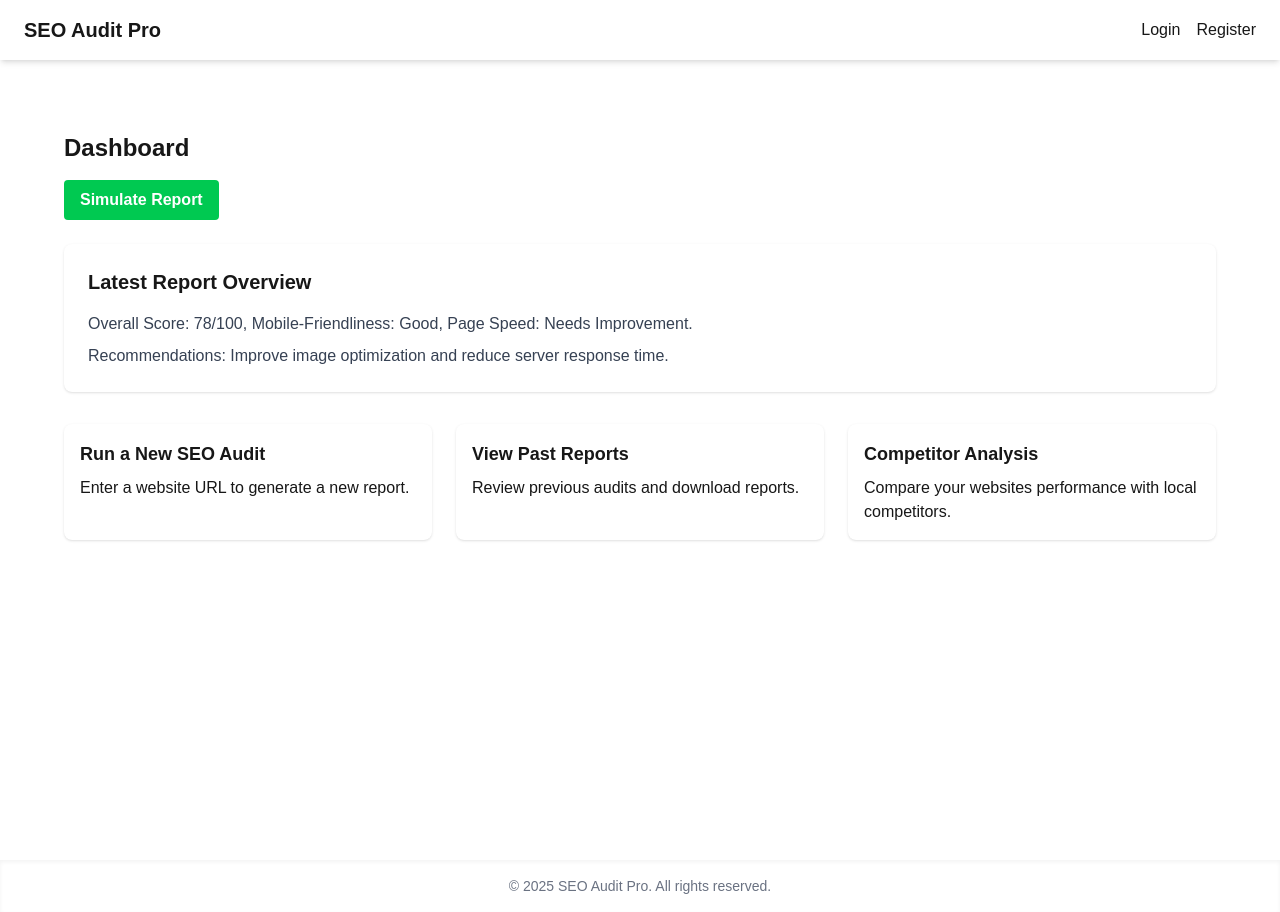
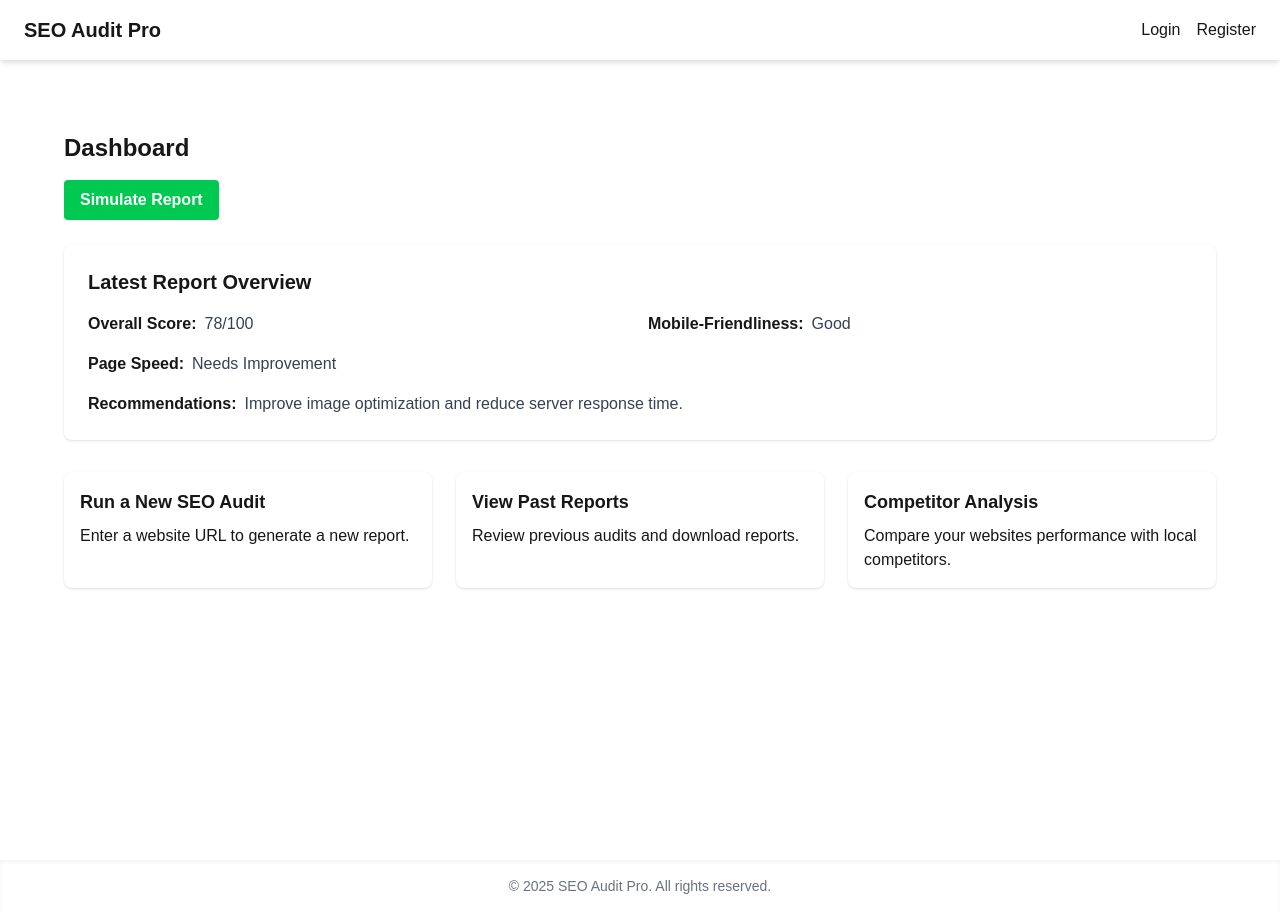
Before and after one commit to PeteLight/seo-audit, a Next.js app: page /dashboard in a window 1280 px wide. Both pictures are taken after a click on the button "Simulate Report". Built offline with nearby package versions, Linux system fonts and the light colour scheme.

Commit message:
redesign of dashboard with report

```diff
--- a/src/app/dashboard/page.tsx
+++ b/src/app/dashboard/page.tsx
@@ -27,7 +27,6 @@ export default function DashboardPage() {
   };
 
   return (
-    <div className="flex">
     <div className="flex-grow p-6">
       <h1 className="mb-4 text-2xl font-semibold">Dashboard</h1>
       {user && (
@@ -44,65 +43,104 @@ export default function DashboardPage() {
       </div>
 
       {reports.length === 0 ? (
+        // New users (no reports) view
         <section className="p-6 bg-white rounded-lg shadow">
           <h2 className="mb-4 text-xl font-bold">No Reports Yet</h2>
           <p className="mb-4 text-gray-700">
             It looks like you haven’t analyzed any websites yet.
           </p>
           <p className="mb-4 text-gray-700">
-              Please enter your website information below to get started:
+            Please provide your website details below to start your first SEO
+            audit.
           </p>
           <form className="space-y-4">
             <div>
-                <label className="block text-sm font-medium text-gray-700">
+              <label
+                htmlFor="websiteUrl"
+                className="block text-sm font-medium text-gray-700">
                 Website URL
               </label>
               <input
+                id="websiteUrl"
                 type="url"
                 placeholder="https://example.com"
                 className="mt-1 w-full rounded border border-gray-300 p-2 focus:outline-none focus:ring-2 focus:ring-blue-400"
+                required
               />
+              <p className="mt-1 text-xs text-gray-500">
+                Enter the full URL of your website.
+              </p>
             </div>
             <div>
-                <label className="block text-sm font-medium text-gray-700">
+              <label
+                htmlFor="websiteTitle"
+                className="block text-sm font-medium text-gray-700">
                 Website Title
               </label>
               <input
+                id="websiteTitle"
                 type="text"
                 placeholder="Your Website Title"
                 className="mt-1 w-full rounded border border-gray-300 p-2 focus:outline-none focus:ring-2 focus:ring-blue-400"
+                required
               />
+              <p className="mt-1 text-xs text-gray-500">
+                This will be used to personalize your report.
+              </p>
             </div>
             <div>
-                <label className="block text-sm font-medium text-gray-700">
+              <label
+                htmlFor="targetKeywords"
+                className="block text-sm font-medium text-gray-700">
                 Target Keywords
               </label>
               <input
+                id="targetKeywords"
                 type="text"
-                  placeholder="e.g., local SEO, business name"
+                placeholder="e.g., local SEO, best pizza near me"
                 className="mt-1 w-full rounded border border-gray-300 p-2 focus:outline-none focus:ring-2 focus:ring-blue-400"
               />
+              <p className="mt-1 text-xs text-gray-500">
+                Provide keywords you want to focus on for SEO.
+              </p>
             </div>
             <button
               type="submit"
-                className="rounded bg-blue-500 px-4 py-2 font-semibold text-white hover:bg-blue-600">
+              className="w-full rounded bg-blue-500 px-4 py-2 font-semibold text-white hover:bg-blue-600">
               Run SEO Audit
             </button>
           </form>
         </section>
       ) : (
+        // Existing users (with reports) view
         <>
           {/* Latest Report Overview at the Top */}
           <section className="mb-8 p-6 bg-white rounded-lg shadow">
             <h2 className="mb-4 text-xl font-bold">Latest Report Overview</h2>
-              <p className="text-gray-700">
-                Overall Score: {reports[0].overallScore}/100,
-                Mobile-Friendliness: {reports[0].mobileFriendly}, Page Speed:{' '}
-                {reports[0].pageSpeed}.
-              </p>
-              <p className="mt-2 text-gray-700">
-                Recommendations: {reports[0].recommendations}
-              </p>
+            <div className="grid grid-cols-1 gap-4 md:grid-cols-2">
+              <div className="flex items-center">
+                <span className="mr-2 font-semibold">Overall Score:</span>
+                <span className="text-gray-700">
+                  {reports[0].overallScore}/100
+                </span>
+              </div>
+              <div className="flex items-center">
+                <span className="mr-2 font-semibold">Mobile-Friendliness:</span>
+                <span className="text-gray-700">
+                  {reports[0].mobileFriendly}
+                </span>
+              </div>
+              <div className="flex items-center">
+                <span className="mr-2 font-semibold">Page Speed:</span>
+                <span className="text-gray-700">{reports[0].pageSpeed}</span>
+              </div>
+            </div>
+            <div className="mt-4">
+              <span className="mr-2 font-semibold">Recommendations:</span>
+              <span className="text-gray-700">
+                {reports[0].recommendations}
+              </span>
+            </div>
           </section>
 
           {/* Navigation Cards */}
@@ -129,6 +167,5 @@ export default function DashboardPage() {
         </>
       )}
     </div>
-    </div>
   );
 }
```
Lines whose indentation alone changed are shown as unchanged.
